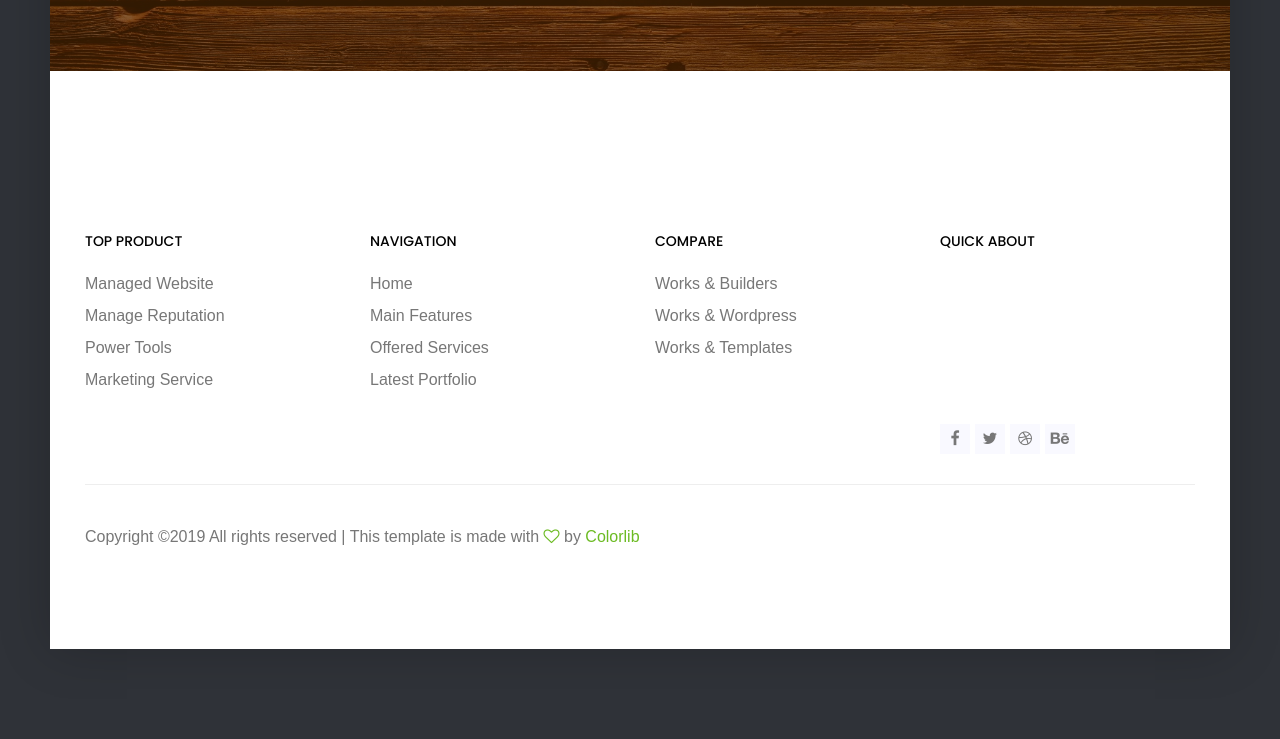
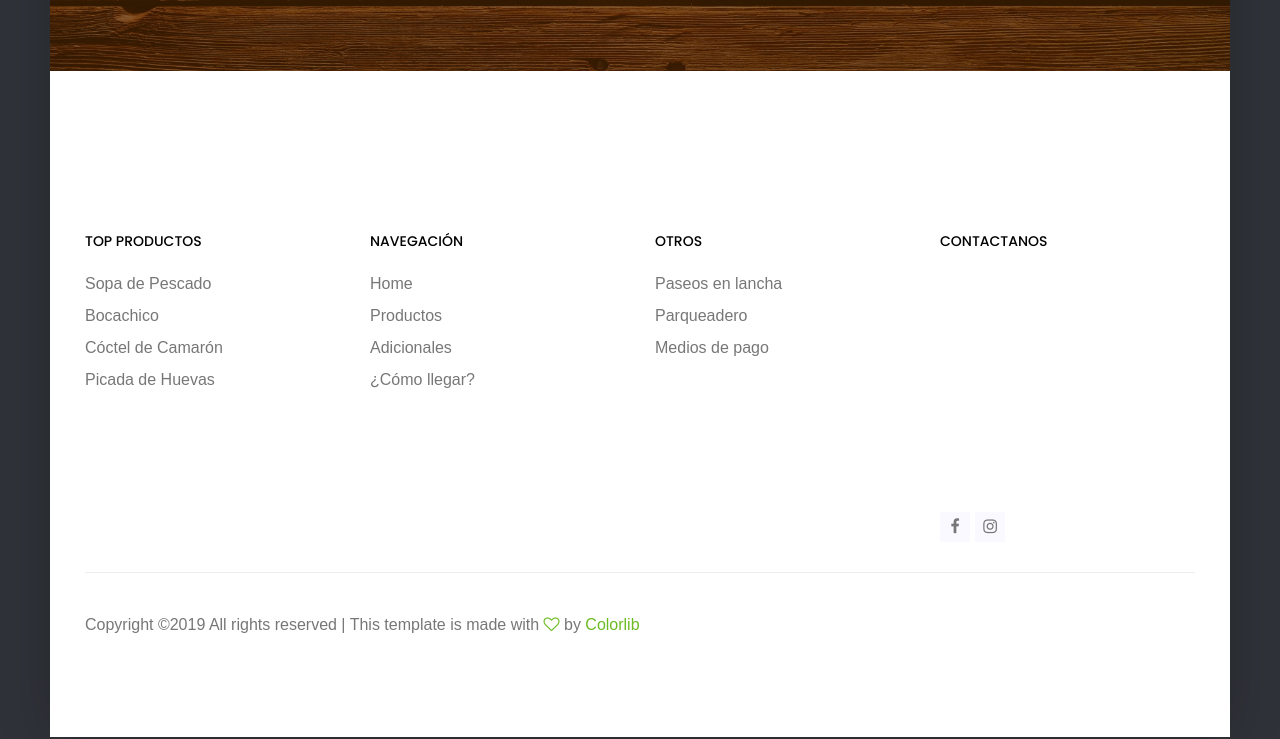
Before and after one commit to SoyDorking/kzlapreferida, a plain HTML site: page productos.html in a window 1280 px wide. Shown: the part 3841-4580 px from the top of the page. Before the commit the page ends 4540 px from the top, so only its background shows below. Drawn offline with nearby package versions, Linux system fonts and the light colour scheme; files whose address does not match are found by name.

Commit message:
update 006

```diff
--- a/productos.html
+++ b/productos.html
@@ -133,14 +133,14 @@ pescado es la base principal de nuestro sazón.</h6>
 								<img src="img/img-productos-web/picada-de-hueva.jpg" alt="picada-de-hueva"/>
 								<figcaption>
 									<h2>Picada de Huevas</h2>
-									<p>Text</p>
+									<p>Selecionamos los mejores ingredientes y se los llevamos a la mesa con una deliciosa preparación</p>
 								</figcaption>
 							</figure>
 							<figure class="effect-milo">
 								<img src="img/img-productos-web/picada-de-lebranche.jpg" alt="picada-de-lebranche"/>
 								<figcaption>
 									<h2>Picada de lebranche</h2>
-									<p>Text</p>
+									<p>cortamos el lebranche en pequeñas porciones para ofrecerte a la pulca del pescado </p>
 								</figcaption>
 							</figure>
 						</div>
@@ -185,7 +185,7 @@ pescado es la base principal de nuestro sazón.</h6>
 								</figcaption>
 							</figure>
 							<figure class="effect-milo">
-								<img src="img/img-productos-web/sopas-de-pescado.jpg" alt="bebidas"/>
+								<img src="img/img-productos-web/bebidas.jpg" alt="bebidas"/>
 								<figcaption>
 									<h2>Bebidas</h2>
 									<p>Text</p>
@@ -234,52 +234,53 @@ pescado es la base principal de nuestro sazón.</h6>
 					<div class="row pt-60">
 						<div class="col-lg-3 col-sm-6">
 							<div class="single-footer-widget">
-								<h6 class="text-uppercase mb-20">Top Product</h6>
+								<h6 class="text-uppercase mb-20">Top Productos</h6>
 								<ul class="footer-nav">
-									<li><a href="#">Managed Website</a></li>
-									<li><a href="#">Manage Reputation</a></li>
-									<li><a href="#">Power Tools</a></li>
-									<li><a href="#">Marketing Service</a></li>
+									<li><a href="#">Sopa de Pescado</a></li>
+									<li><a href="#">Bocachico</a></li>
+									<li><a href="#">Cóctel de Camarón</a></li>
+									<li><a href="#">Picada de Huevas</a></li>
 								</ul>
 							</div>
 						</div>
 						<div class="col-lg-3 col-sm-6">
 							<div class="single-footer-widget">
-								<h6 class="text-uppercase mb-20">Navigation</h6>
+								<h6 class="text-uppercase mb-20">Navegación</h6>
 								<ul class="footer-nav">
 									<li><a href="#">Home</a></li>
-									<li><a href="#">Main Features</a></li>
-									<li><a href="#">Offered Services</a></li>
-									<li><a href="#">Latest Portfolio</a></li>
+									<li><a href="#">Productos</a></li>
+									<li><a href="#">Adicionales</a></li>
+									<li><a href="#">¿Cómo llegar?</a></li>
 								</ul>
 							</div>
 						</div>
 						<div class="col-lg-3 col-sm-6">
 							<div class="single-footer-widget">
-								<h6 class="text-uppercase mb-20">Compare</h6>
+								<h6 class="text-uppercase mb-20">Otros</h6>
 								<ul class="footer-nav">
-									<li><a href="#">Works & Builders</a></li>
-									<li><a href="#">Works & Wordpress</a></li>
-									<li><a href="#">Works & Templates</a></li>
+									<li><a href="#">Paseos en lancha</a></li>
+									<li><a href="#">Parqueadero</a></li>
+									<li><a href="#">Medios de pago</a></li>
 								</ul>
 							</div>
 						</div>
 
 						<div class="col-lg-3 col-sm-6">
 							<div class="single-footer-widget">
-								<h6 class="text-uppercase mb-20">Quick About</h6>
+								<h6 class="text-uppercase mb-20">Contactanos</h6>
 								<p>
-									Lorem ipsum dolor sit amet, consecteturadipisicin gelit, sed do eiusmod tempor incididunt.
+									Vía Puerto Mocho, Segunda playa. Bocas de Ceniza. Aproximadamente 4km desde la Vía 40.
 								</p>
 								<p>
-									+00 012 6325 98 6542 <br>
-									support@colorlib.com
+								Cerca de la desembocadura del Río Magdalena y el Mar Caribe.
+								</p>
+								<p>
+									+57 3002791730<br>
+									kzlapreferida@gmail.com
 								</p>
 								<div class="footer-social d-flex align-items-center">
-									<a href="#"><i class="fa fa-facebook"></i></a>
-									<a href="#"><i class="fa fa-twitter"></i></a>
-									<a href="#"><i class="fa fa-dribbble"></i></a>
-									<a href="#"><i class="fa fa-behance"></i></a>
+									<a href="https://www.facebook.com/kzlapreferida/"><i class="fa fa-facebook"></i></a>
+									<a href="https://www.instagram.com/kzlapreferida/"><i class="fa fa-instagram"></i></a>
 								</div>
 							</div>
 						</div>
```
Also changed, not shown: img/img-productos-web/bebidas.jpg (added).
